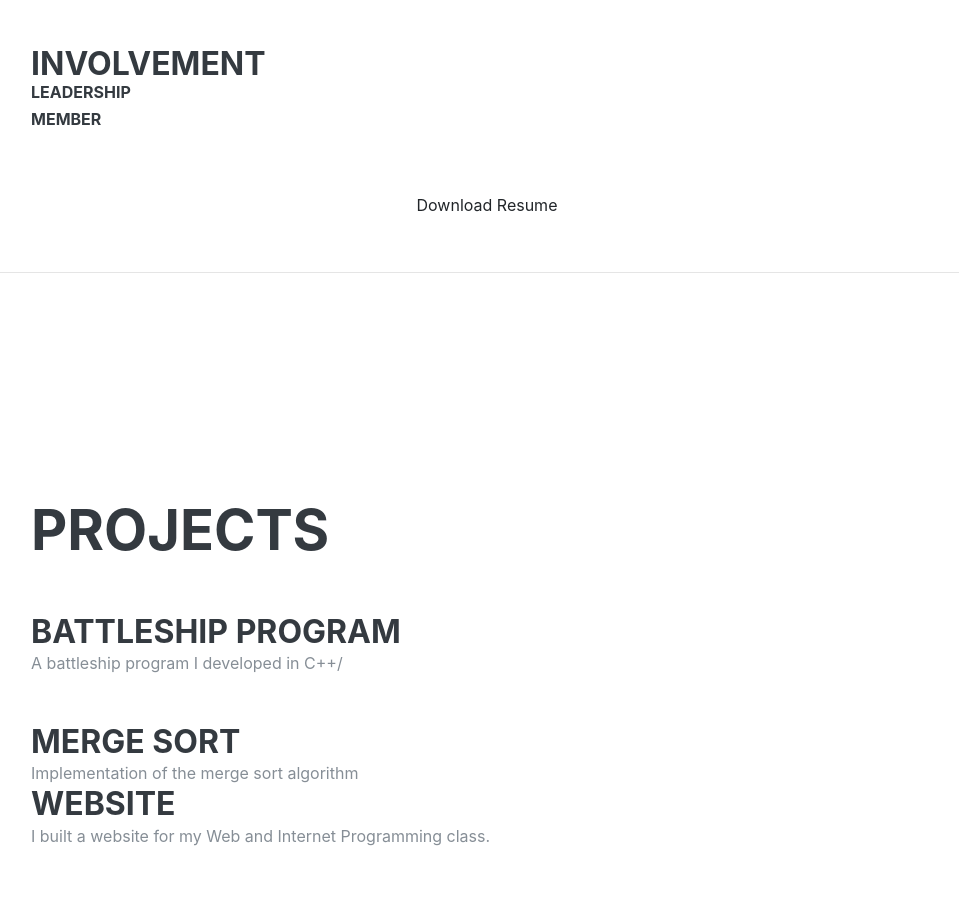
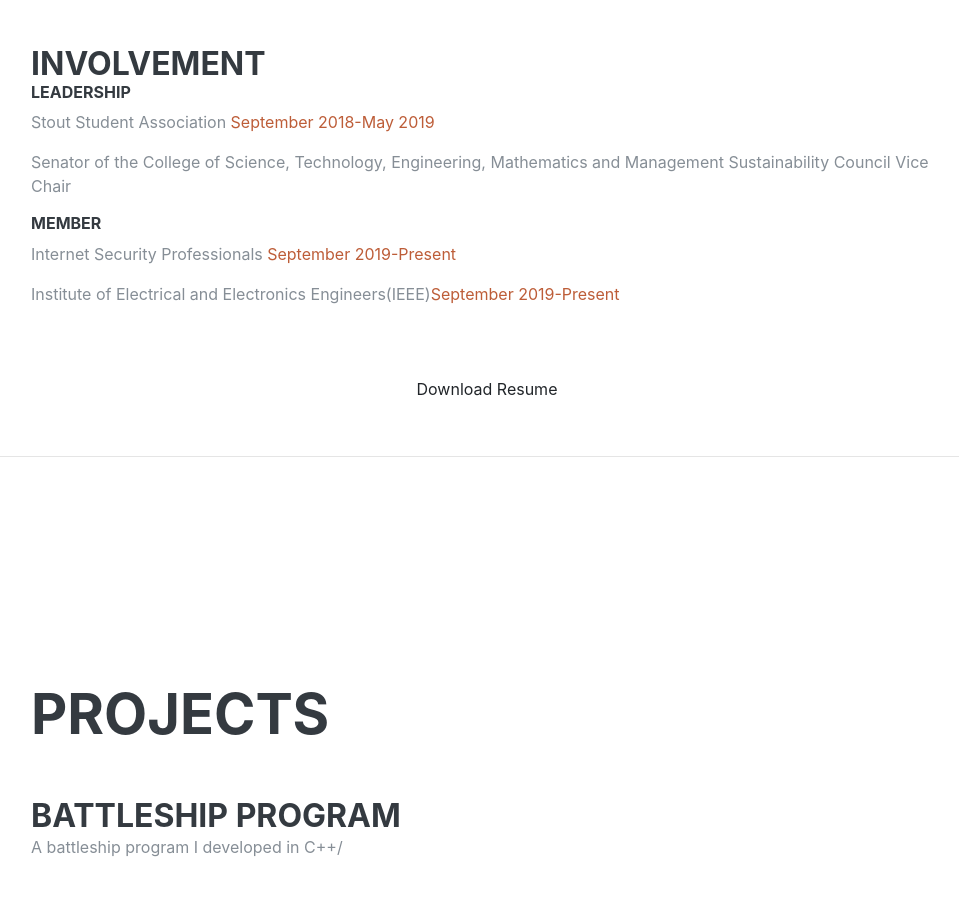
Before and after one commit to alexstolzman/Old-Portfolio, a plain HTML site: page index.html in a window 1280 px wide. Shown: the part 1985-2895 px from the top of the page, without its empty margins (289-1248 px from the left). Drawn offline with Linux system fonts and the light colour scheme; a web font is replaced by a local one.

Commit message:
Update index.html

```diff
--- a/index.html
+++ b/index.html
@@ -141,7 +141,15 @@
             <div class="resume-content">
               <h3 class="mb-0">Involvement</h3>
                 <h6>Leadership</h6>
+                  <p>Stout Student Association<span class="text-primary">  September 2018-May 2019</span></p>
+                  <p>     Senator of the College of Science, Technology, Engineering, Mathematics and Management
+                      Sustainability Council Vice Chair
+                      </p>
                 <h6>Member</h6>
+                <div>
+                  <p>Internet Security Professionals<span class="text-primary"> September 2019-Present</span</p>
+                  <p>Institute of Electrical and Electronics Engineers(IEEE)<span class="text-primary">September 2019-Present</span>	</p>
+                </div>
             </div>
         </div>
 
```
